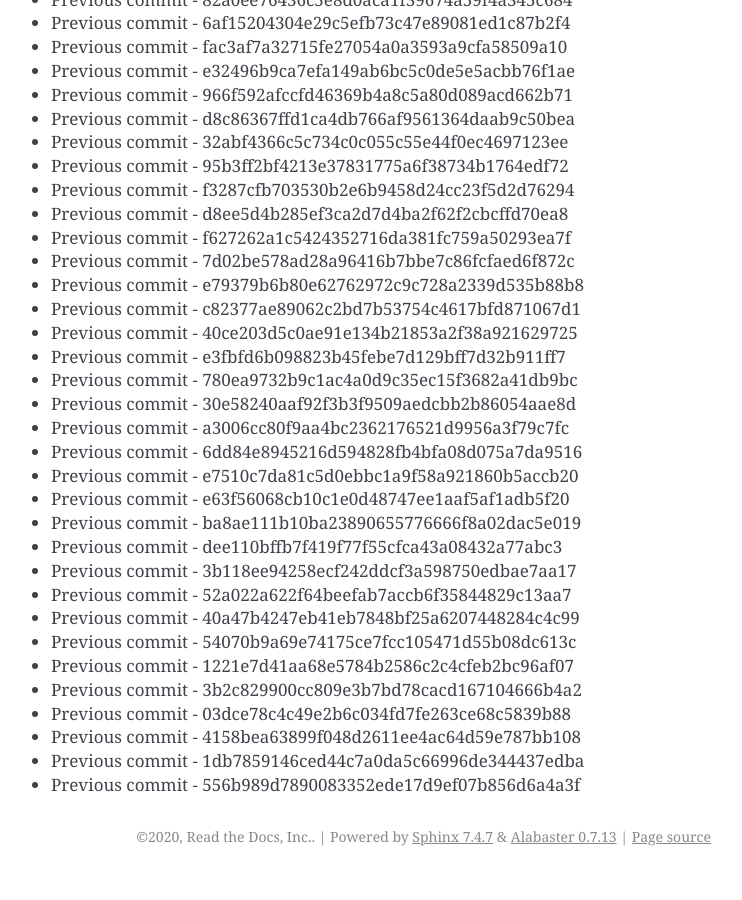
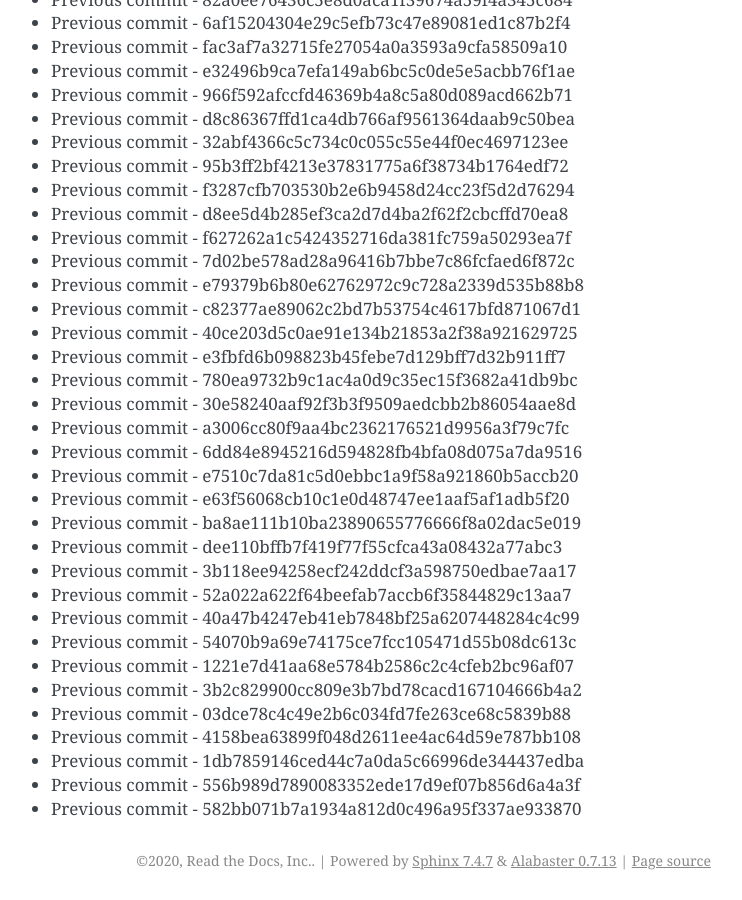
Before and after one commit to readthedocs/rtd-git-stresstest, a Sphinx documentation site: the page built from docs/updates.rst, in a window 1280 px wide and 900 px high, scrolled down 72808 px. Shown: the whole window, without its empty margins (399-1141 px from the left). Built offline with Sphinx 7.4.7, drawn with Linux system fonts in a browser that asks for light colours; before the commit the page ends 73684 px from its top, so only the background shows below that.

Commit message:
Generating commit from previous: 582bb071b7a1934a812d0c496a95f337ae933870

```diff
--- a/docs/updates.rst
+++ b/docs/updates.rst
@@ -3091,3 +3091,4 @@ It can be tested for any performance characteristics.
 * Previous commit - 4158bea63899f048d2611ee4ac64d59e787bb108
 * Previous commit - 1db7859146ced44c7a0da5c66996de344437edba
 * Previous commit - 556b989d7890083352ede17d9ef07b856d6a4a3f
+* Previous commit - 582bb071b7a1934a812d0c496a95f337ae933870
```
